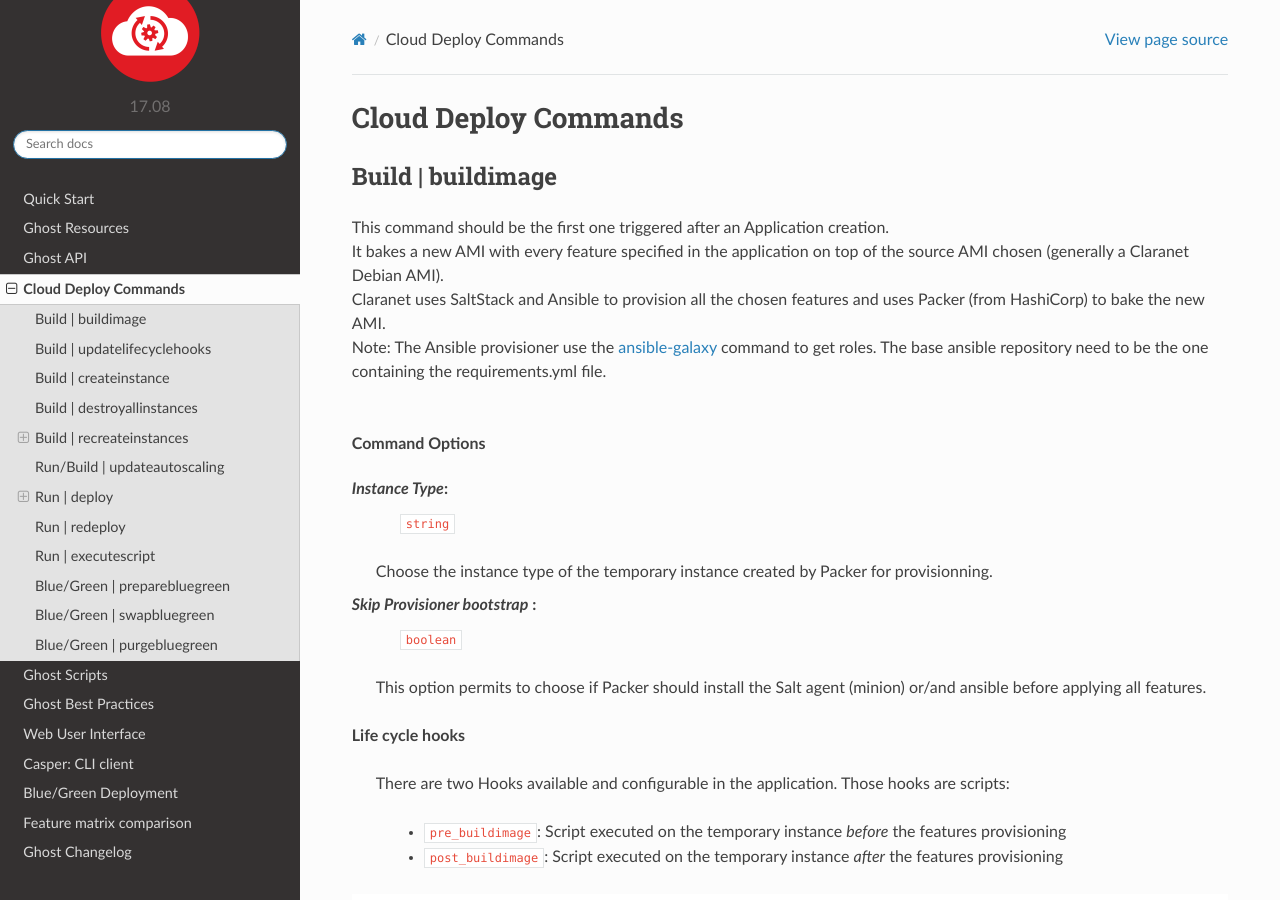
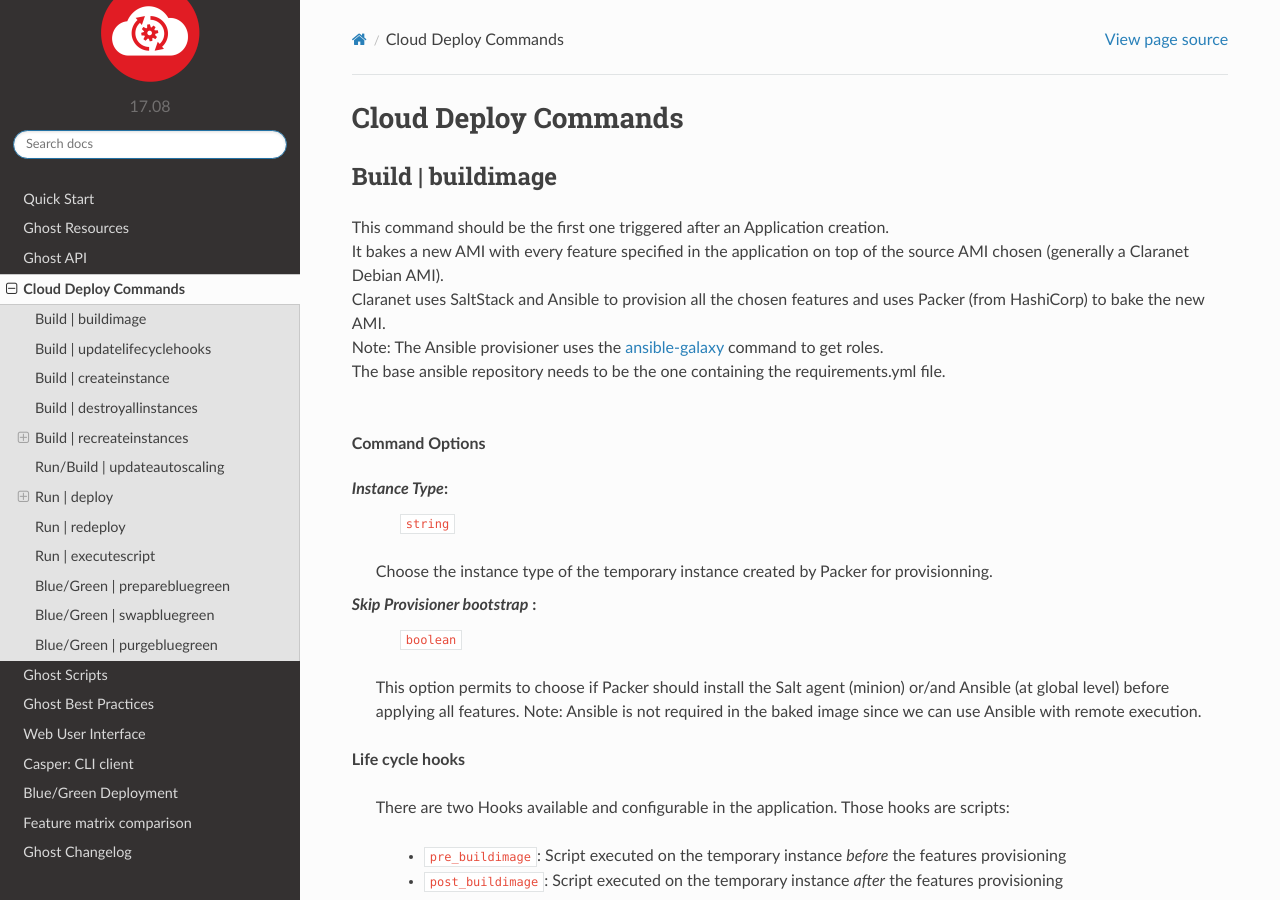
Before and after one commit to claranet/cloud-deploy-docs, a Sphinx documentation site: the page built from source/rst/commands.rst, in a window 1280 px wide and 900 px high. Built offline with Sphinx 7.4.7 and the Read the Docs theme 2.0.0, drawn with Linux system fonts in a browser that asks for light colours.

Commit message:
GHOST-374: minor doc fixes

```diff
--- a/source/rst/commands.rst
+++ b/source/rst/commands.rst
@@ -12,7 +12,8 @@
 | This command should be the first one triggered after an Application creation.
 | It bakes a new AMI with every feature specified in the application on top of the source AMI chosen (generally a Claranet Debian AMI).
 | Claranet uses SaltStack and Ansible to provision all the chosen features and uses Packer (from HashiCorp) to bake the new AMI.
-| Note: The Ansible provisioner use the `ansible-galaxy <http://docs.ansible.com/ansible/galaxy.html#installing-multiple-roles-from-a-file>`_ command to get roles. The base ansible repository need to be the one containing the requirements.yml file.
+| Note: The Ansible provisioner uses the `ansible-galaxy <http://docs.ansible.com/ansible/galaxy.html#installing-multiple-roles-from-a-file>`_ command to get roles.
+| The base ansible repository needs to be the one containing the requirements.yml file.
 |
 
 **Command Options**
@@ -25,7 +26,8 @@
 *Skip Provisioner bootstrap* :
   ``boolean``
 
- This option permits to choose if Packer should install the Salt agent (minion) or/and ansible before applying all features.
+ This option permits to choose if Packer should install the Salt agent (minion) or/and Ansible (at global level) before applying all features.
+ Note: Ansible is not required in the baked image since we can use Ansible with remote execution.
 
 **Life cycle hooks**
 
```
